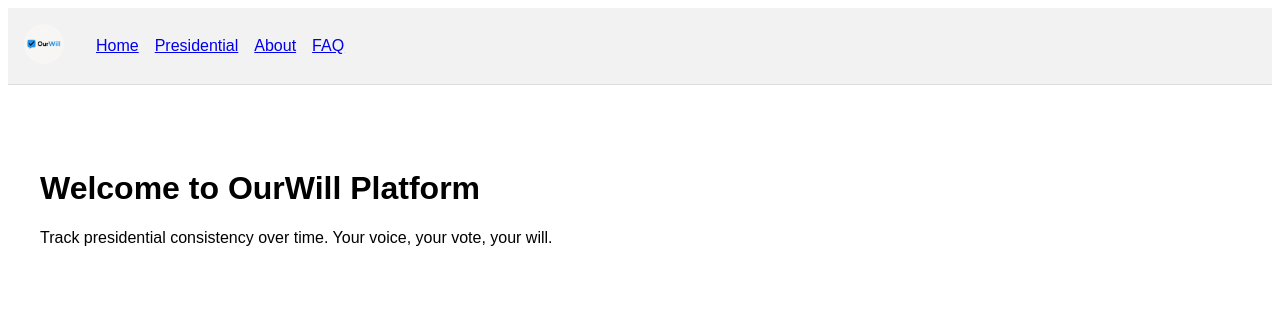
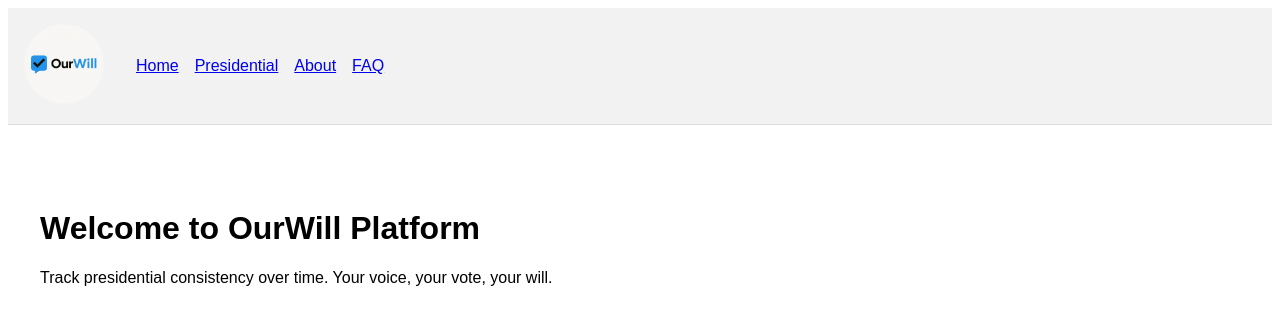
Before and after one commit to Ourwillxyz/Ourwill, a Next.js app: page / in a window 1280 px wide. Shown: the top 324 px of the page. Built offline with nearby package versions, Linux system fonts and the light colour scheme.

Commit message:
Update Navbar.js

```diff
--- a/components/Navbar.js
+++ b/components/Navbar.js
@@ -15,8 +15,8 @@ export default function Navbar() {
         <Image
           src="/ourwill-logo.png"
           alt="OurWill Logo"
-          width={40}
-          height={40}
+          width={80}
+          height={80}
           style={{ borderRadius: '50%' }}
         />
       </Link>
```
